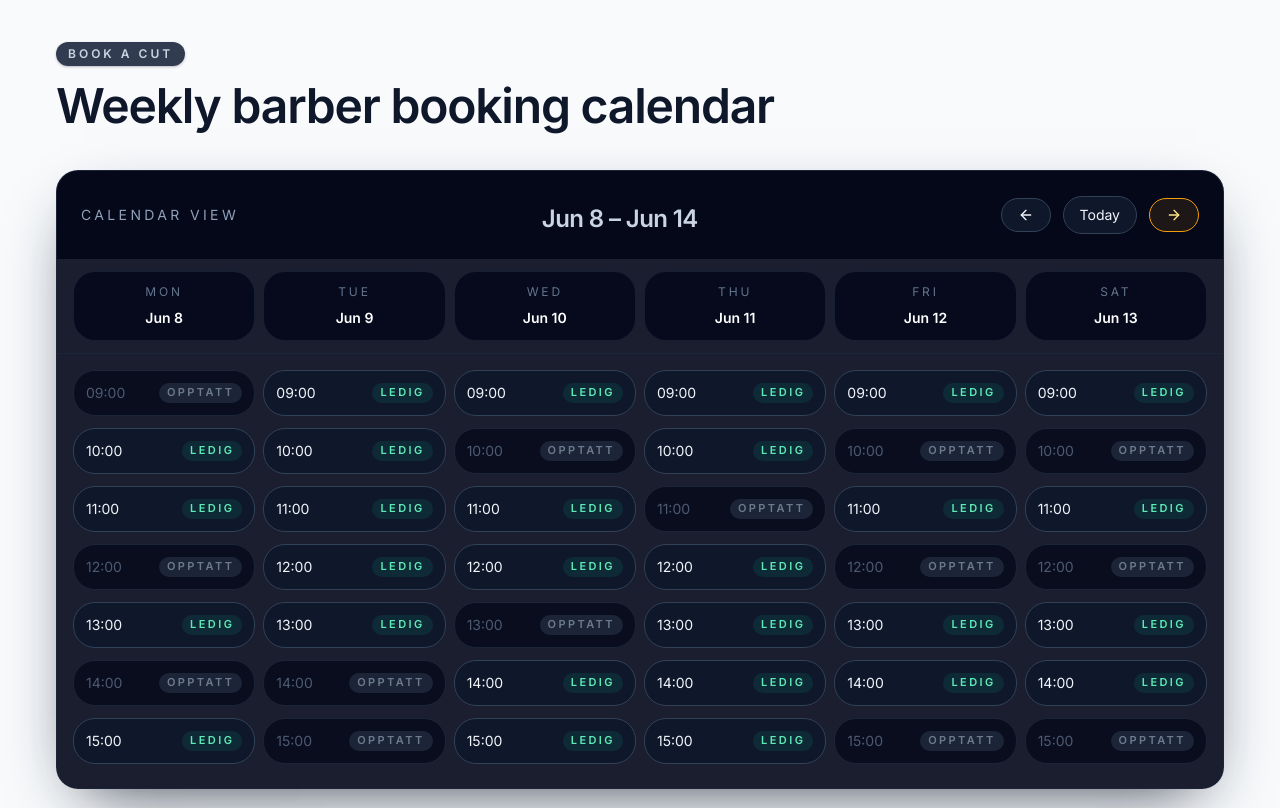
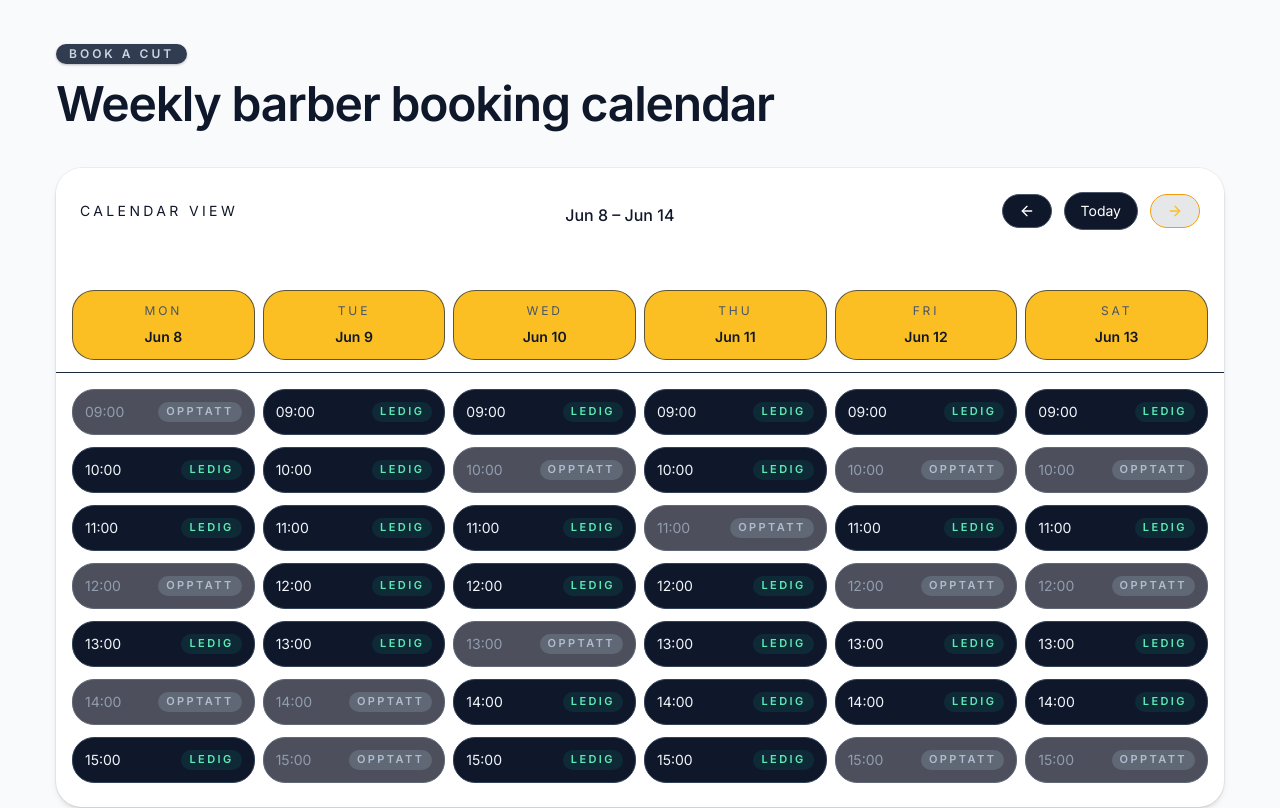
Before and after one commit to Kristiangit/SalongBooking, a Next.js app: page /booking in a window 1280 px wide. Shown: the top 808 px of the page. Built offline with nearby package versions, Linux system fonts and the light colour scheme.

Commit message:
light mode and plus

```diff
--- /dev/null
+++ b/src/app/admin/page.tsx
@@ -0,0 +1,7 @@
+import AdminDashboardPage from "@/components/admin/page";
+
+export default function Page() {
+  return(
+        <AdminDashboardPage />
+  )
+}
--- a/src/app/globals.css
+++ b/src/app/globals.css
@@ -60,21 +60,21 @@ body {
 :root {
   --foreground: #0f172a;
   --background: #f8fafc;
-  --card: #111827;
-  --card-foreground: #f8fafc;
-  --popover: #111827;
-  --popover-foreground: #f8fafc;
+  --card: #ffffff;
+  --card-foreground: #0f172a;
+  --popover: #ffffff;
+  --popover-foreground: #0f172a;
   --primary: #f59e0b;
   --primary-foreground: #0f172a;
   --secondary: #38bdf8;
   --secondary-foreground: #0f172a;
-  --muted: #475569;
-  --muted-foreground: #cbd5e1;
+  --muted: #64748b;
+  --muted-foreground: #475569;
   --accent: #fbbf24;
   --accent-foreground: #0f172a;
   --destructive: #ef4444;
-  --border: #334155;
-  --input: #1e293b;
+  --border: #cbd5e1;
+  --input: #e2e8f0;
   --ring: #fbbf24;
   --chart-1: #7dd3fc;
   --chart-2: #fcd34d;
@@ -82,20 +82,20 @@ body {
   --chart-4: #a78bfa;
   --chart-5: #c7d2fe;
   --radius: 0.625rem;
-  --sidebar: #0f172a;
-  --sidebar-foreground: #f8fafc;
+  --sidebar: #f8fafc;
+  --sidebar-foreground: #0f172a;
   --sidebar-primary: #f59e0b;
   --sidebar-primary-foreground: #0f172a;
   --sidebar-accent: #fbbf24;
   --sidebar-accent-foreground: #0f172a;
-  --sidebar-border: #334155;
+  --sidebar-border: #cbd5e1;
   --sidebar-ring: #fbbf24;
 }
 
 .dark {
   --background: #020617;
   --foreground: #f8fafc;
-  --card: #111827;
+  --card: #2b3b5ff6;
   --card-foreground: #f8fafc;
   --popover: #111827;
   --popover-foreground: #f8fafc;
--- a/src/app/(public)/layout.tsx
+++ b/src/app/layout.tsx
@@ -1,6 +1,6 @@
 import type { Metadata } from "next";
 import { Geist, Geist_Mono, Inter } from "next/font/google";
-import "../globals.css";
+import "./globals.css";
 import { cn } from "@/lib/utils";
 
 const inter = Inter({subsets:['latin'],variable:'--font-sans'});
--- /dev/null
+++ b/src/components/admin/page.tsx
@@ -0,0 +1,85 @@
+"use client"
+import { useState } from "react";
+import { Card, CardContent } from "@/components/ui/card";
+import { Button } from "@/components/ui/button";
+import { Input } from "@/components/ui/input";
+
+export default function AdminDashboard() {
+  const [appointments, setAppointments] = useState([
+    { id: 1, name: "John Doe", service: "Fade", time: "10:00" },
+    { id: 2, name: "Lisa Smith", service: "Trim", time: "11:30" },
+  ]);
+
+  const [barbers, setBarbers] = useState([
+    { id: 1, name: "Mike" },
+    { id: 2, name: "Anna" },
+  ]);
+
+  const [search, setSearch] = useState("");
+
+  const filteredAppointments = appointments.filter((a) =>
+    a.name.toLowerCase().includes(search.toLowerCase())
+  );
+
+  return (
+    <div className="p-6 grid gap-6 bg-gray-50 min-h-screen text-gray-900">
+      <h1 className="text-3xl font-bold">Admin Dashboard</h1>
+
+      <div className="grid md:grid-cols-3 gap-6">
+        <Card className="bg-white border shadow-sm">
+          <CardContent className="p-4">
+            <h2 className="text-lg font-semibold text-gray-600">Total Bookings</h2>
+            <p className="text-2xl text-blue-600">{appointments.length}</p>
+          </CardContent>
+        </Card>
+
+      </div>
+
+      <Card className="bg-white border shadow-sm">
+        <CardContent className="p-4">
+          <div className="flex justify-between items-center mb-4">
+            <h2 className="text-xl font-semibold">Appointments</h2>
+            <Input
+              placeholder="Search customer..."
+              value={search}
+              onChange={(e) => setSearch(e.target.value)}
+              className="w-60 bg-gray-100 border-gray-300"
+            />
+          </div>
+
+          <div className="grid gap-3">
+            {filteredAppointments.map((appt) => (
+              <div
+                key={appt.id}
+                className="p-3 border bg-gray-50 rounded-xl flex justify-between items-center hover:bg-gray-100"
+              >
+                <div>
+                  <p className="font-semibold text-gray-800">{appt.name}</p>
+                  <p className="text-sm text-gray-500">{appt.service}</p>
+                </div>
+                <div className="text-right">
+                  <p className="text-gray-700">{appt.time}</p>
+                  <Button size="sm" variant="destructive">Cancel</Button>
+                </div>
+              </div>
+            ))}
+          </div>
+        </CardContent>
+      </Card>
+
+      <Card className="bg-white border shadow-sm">
+        <CardContent className="p-4">
+          <h2 className="text-xl font-semibold mb-4">Manage Barbers</h2>
+          <div className="grid gap-3">
+            {barbers.map((barber) => (
+              <div key={barber.id} className="flex justify-between items-center border bg-gray-50 p-3 rounded-xl">
+                <p className="text-gray-800">{barber.name}</p>
+                <Button size="sm" variant="outline">Edit</Button>
+              </div>
+            ))}
+          </div>
+        </CardContent>
+      </Card>
+    </div>
+  );
+}
--- a/src/components/booking/booking-page.tsx
+++ b/src/components/booking/booking-page.tsx
@@ -102,7 +102,7 @@ export default function BookingPage() {
         <div>
           <div className="flex flex-wrap items-center justify-between gap-3">
             <div>
-              <Badge>Book a cut</Badge>
+              <Badge variant="title">Book a cut</Badge>
               <h1 className="mt-4 text-4xl font-semibold tracking-tight text-foreground sm:text-5xl">
                 Weekly barber booking calendar
               </h1>
--- a/src/components/booking/weekly-calendar.tsx
+++ b/src/components/booking/weekly-calendar.tsx
@@ -38,31 +38,31 @@ export function WeeklyCalendar({
 }: WeeklyCalendarProps) {
   return (
     <Card className="w-fit overflow-hidden">
-      <CardHeader className="bg-slate-950/90 p-6">
+      <CardHeader className="bg-card/90 p-6">
         <div className="flex flex-col gap-4 sm:items-center sm:justify-between sm:flex-row">
           <div>
-            <p className="text-sm uppercase tracking-[0.24em] text-slate-400">Calendar view</p>
+            <p className="text-sm uppercase tracking-[0.24em] text-secondary-foreground">Calendar view</p>
           </div>
-        <CardTitle className="mt-2 text-slate-300">{weekLabel}</CardTitle>
+        <CardTitle className="mt-2 text-foreground">{weekLabel}</CardTitle>
           <div className="flex flex-wrap items-center gap-3">
             <button
               type="button"
               onClick={onPreviousWeek}
-              className="rounded-full border border-slate-700 bg-slate-900 px-4 py-2 text-sm text-slate-100 transition hover:border-primary/70 hover:bg-slate-900/95"
+              className="rounded-full border border-muted-foreground bg-accent-foreground px-4 py-2 text-sm text-popover transition hover:border-primary/70 hover:bg-accent-foreground/95"
             >
               <ArrowLeft className="h-4 w-4" />
             </button>
             <button
               type="button"
               onClick={onToday}
-              className="rounded-full border border-slate-700 bg-slate-900 px-4 py-2 text-sm text-slate-100 transition hover:border-primary/70 hover:bg-slate-900/95"
+              className="rounded-full border border-muted-foreground bg-accent-foreground px-4 py-2 text-sm text-popover transition hover:border-primary/70 hover:bg-accent-foreground/95"
             >
               Today
             </button>
             <button
               type="button"
               onClick={onNextWeek}
-              className="rounded-full border border-primary bg-primary/10 px-4 py-2 text-sm font-semibold text-amber-200 transition hover:bg-primary/20"
+              className="rounded-full border border-primary bg-accent-foreground/10 px-4 py-2 text-sm font-semibold text-accent transition hover:bg-primary/20"
             >
               <ArrowRight className="h-4 w-4" />
             </button>
@@ -72,11 +72,11 @@ export function WeeklyCalendar({
       </CardHeader>
       <CardContent className="px-0 pb-6">
         <div>
-          <div className="grid grid-cols-[repeat(6,minmax(160px,1fr))] gap-2 border-b border-slate-800/80 px-4 py-3 text-sm text-slate-400">
+          <div className="grid grid-cols-[repeat(6,minmax(160px,1fr))] gap-2 border-b border-slate-800 px-4 py-3 text-sm text-accent-foreground">
             {week.map((day) => (
-              <div key={day.toISOString()} className="space-y-2 rounded-3xl border border-slate-800/70 bg-slate-950/80 p-3 text-center">
-                <p className="text-xs uppercase tracking-[0.24em] text-slate-500">{getWeekdayLabel(day, weekdays)}</p>
-                <p className="text-sm font-semibold text-white">{new Intl.DateTimeFormat("en-US", { month: "short", day: "numeric" }).format(day)}</p>
+              <div key={day.toISOString()} className="space-y-2 rounded-3xl border border-slate-800/70 bg-accent p-3 text-center">
+                <p className="text-xs uppercase tracking-[0.24em] text-muted-foreground">{getWeekdayLabel(day, weekdays)}</p>
+                <p className="text-sm font-semibold text-foreground">{new Intl.DateTimeFormat("en-US", { month: "short", day: "numeric" }).format(day)}</p>
               </div>
             ))}
           </div>
--- a/src/components/ui/badge.tsx
+++ b/src/components/ui/badge.tsx
@@ -1,22 +1,53 @@
-import * as React from "react"
+import { mergeProps } from "@base-ui/react/merge-props"
+import { useRender } from "@base-ui/react/use-render"
+import { cva, type VariantProps } from "class-variance-authority"
 
 import { cn } from "@/lib/utils"
 
-const Badge = React.forwardRef<HTMLSpanElement, React.HTMLAttributes<HTMLSpanElement>>(function Badge(
-  { className, ...props },
-  ref
-) {
-  return (
-    <span
-      ref={ref}
-      className={cn(
-        "inline-flex rounded-full bg-slate-800/90 px-3 py-1 text-xs font-semibold uppercase tracking-[0.25em] text-slate-300 shadow-sm shadow-slate-950/20",
-        className
-      )}
-      {...props}
-    />
-  )
-})
-Badge.displayName = "Badge"
+const badgeVariants = cva(
+  "group/badge inline-flex h-5 w-fit shrink-0 items-center justify-center gap-1 overflow-hidden rounded-3xl border border-transparent px-2 py-0.5 text-xs font-medium whitespace-nowrap transition-all focus-visible:border-ring focus-visible:ring-[3px] focus-visible:ring-ring/50 has-data-[icon=inline-end]:pr-1.5 has-data-[icon=inline-start]:pl-1.5 aria-invalid:border-destructive aria-invalid:ring-destructive/20 dark:aria-invalid:ring-destructive/40 [&>svg]:pointer-events-none [&>svg]:size-3!",
+  {
+    variants: {
+      variant: {
+        default: "bg-primary text-primary-foreground [a]:hover:bg-primary/80",
+        secondary:
+          "bg-secondary text-secondary-foreground [a]:hover:bg-secondary/80",
+        destructive:
+          "bg-destructive/10 text-destructive focus-visible:ring-destructive/20 dark:bg-destructive/20 dark:focus-visible:ring-destructive/40 [a]:hover:bg-destructive/20",
+        outline:
+          "border-border text-foreground [a]:hover:bg-muted [a]:hover:text-muted-foreground",
+        ghost:
+          "hover:bg-muted hover:text-muted-foreground dark:hover:bg-muted/50",
+        link: "text-primary underline-offset-4 hover:underline",
+        title: "inline-flex rounded-full bg-slate-800/90 px-3 py-1 text-xs font-semibold uppercase tracking-[0.25em] text-slate-300 shadow-sm shadow-slate-950/20",
+      },
+    },
+    defaultVariants: {
+      variant: "default",
+    },
+  }
+)
 
-export { Badge }
+function Badge({
+  className,
+  variant = "default",
+  render,
+  ...props
+}: useRender.ComponentProps<"span"> & VariantProps<typeof badgeVariants>) {
+  return useRender({
+    defaultTagName: "span",
+    props: mergeProps<"span">(
+      {
+        className: cn(badgeVariants({ variant }), className),
+      },
+      props
+    ),
+    render,
+    state: {
+      slot: "badge",
+      variant,
+    },
+  })
+}
+
+export { Badge, badgeVariants }
--- a/src/components/ui/card.tsx
+++ b/src/components/ui/card.tsx
@@ -2,55 +2,99 @@ import * as React from "react"
 
 import { cn } from "@/lib/utils"
 
-const Card = React.forwardRef<HTMLDivElement, React.HTMLAttributes<HTMLDivElement>>(function Card(
-  { className, ...props },
-  ref
-) {
+function Card({
+  className,
+  size = "default",
+  ...props
+}: React.ComponentProps<"div"> & { size?: "default" | "sm" }) {
   return (
     <div
-      ref={ref}
+      data-slot="card"
+      data-size={size}
       className={cn(
-        "rounded-3xl border border-slate-800/70 bg-slate-950/90 shadow-[0_24px_64px_-28px_rgba(15,23,42,0.9)]",
+        "group/card flex flex-col gap-(--card-spacing) overflow-hidden rounded-4xl bg-card text-sm text-card-foreground shadow-md ring-1 ring-foreground/5 [--card-spacing:--spacing(6)] has-[>img:first-child]:pt-0 data-[size=sm]:[--card-spacing:--spacing(4)] dark:ring-foreground/10 *:[img:first-child]:rounded-t-4xl *:[img:last-child]:rounded-b-4xl",
         className
       )}
       {...props}
     />
   )
-})
-Card.displayName = "Card"
+}
 
-const CardHeader = React.forwardRef<HTMLDivElement, React.HTMLAttributes<HTMLDivElement>>(function CardHeader(
-  { className, ...props },
-  ref
-) {
-  return <div ref={ref} className={cn("space-y-3 p-6", className)} {...props} />
-})
-CardHeader.displayName = "CardHeader"
+function CardHeader({ className, ...props }: React.ComponentProps<"div">) {
+  return (
+    <div
+      data-slot="card-header"
+      className={cn(
+        "group/card-header @container/card-header grid auto-rows-min items-start gap-1.5 rounded-t-4xl px-(--card-spacing) has-data-[slot=card-action]:grid-cols-[1fr_auto] has-data-[slot=card-description]:grid-rows-[auto_auto] [.border-b]:pb-(--card-spacing)",
+        className
+      )}
+      {...props}
+    />
+  )
+}
 
-const CardTitle = React.forwardRef<HTMLHeadingElement, React.HTMLAttributes<HTMLHeadingElement>>(function CardTitle(
-  { className, ...props },
-  ref
-) {
+function CardTitle({ className, ...props }: React.ComponentProps<"div">) {
   return (
-    <h2 ref={ref} className={cn("text-2xl font-semibold tracking-tight text-white", className)} {...props} />
+    <div
+      data-slot="card-title"
+      className={cn("font-heading text-base font-medium", className)}
+      {...props}
+    />
   )
-})
-CardTitle.displayName = "CardTitle"
+}
 
-const CardDescription = React.forwardRef<HTMLParagraphElement, React.HTMLAttributes<HTMLParagraphElement>>(function CardDescription(
-  { className, ...props },
-  ref
-) {
-  return <p ref={ref} className={cn("text-sm leading-6 text-slate-400", className)} {...props} />
-})
-CardDescription.displayName = "CardDescription"
+function CardDescription({ className, ...props }: React.ComponentProps<"div">) {
+  return (
+    <div
+      data-slot="card-description"
+      className={cn("text-sm text-muted-foreground", className)}
+      {...props}
+    />
+  )
+}
 
-const CardContent = React.forwardRef<HTMLDivElement, React.HTMLAttributes<HTMLDivElement>>(function CardContent(
-  { className, ...props },
-  ref
-) {
-  return <div ref={ref} className={cn("p-6 pt-0", className)} {...props} />
-})
-CardContent.displayName = "CardContent"
+function CardAction({ className, ...props }: React.ComponentProps<"div">) {
+  return (
+    <div
+      data-slot="card-action"
+      className={cn(
+        "col-start-2 row-span-2 row-start-1 self-start justify-self-end",
+        className
+      )}
+      {...props}
+    />
+  )
+}
 
-export { Card, CardHeader, CardTitle, CardDescription, CardContent }
+function CardContent({ className, ...props }: React.ComponentProps<"div">) {
+  return (
+    <div
+      data-slot="card-content"
+      className={cn("px-(--card-spacing)", className)}
+      {...props}
+    />
+  )
+}
+
+function CardFooter({ className, ...props }: React.ComponentProps<"div">) {
+  return (
+    <div
+      data-slot="card-footer"
+      className={cn(
+        "flex items-center rounded-b-4xl px-(--card-spacing) [.border-t]:pt-(--card-spacing)",
+        className
+      )}
+      {...props}
+    />
+  )
+}
+
+export {
+  Card,
+  CardHeader,
+  CardFooter,
+  CardTitle,
+  CardAction,
+  CardDescription,
+  CardContent,
+}
--- /dev/null
+++ b/src/components/ui/input.tsx
@@ -0,0 +1,20 @@
+import * as React from "react"
+import { Input as InputPrimitive } from "@base-ui/react/input"
+
+import { cn } from "@/lib/utils"
+
+function Input({ className, type, ...props }: React.ComponentProps<"input">) {
+  return (
+    <InputPrimitive
+      type={type}
+      data-slot="input"
+      className={cn(
+        "h-9 w-full min-w-0 rounded-3xl border border-transparent bg-input/50 px-3 py-1 text-base transition-[color,box-shadow,background-color] outline-none file:inline-flex file:h-7 file:border-0 file:bg-transparent file:text-sm file:font-medium file:text-foreground placeholder:text-muted-foreground focus-visible:border-ring focus-visible:ring-3 focus-visible:ring-ring/30 disabled:pointer-events-none disabled:cursor-not-allowed disabled:opacity-50 aria-invalid:border-destructive aria-invalid:ring-3 aria-invalid:ring-destructive/20 md:text-sm dark:aria-invalid:border-destructive/50 dark:aria-invalid:ring-destructive/40",
+        className
+      )}
+      {...props}
+    />
+  )
+}
+
+export { Input }
```
